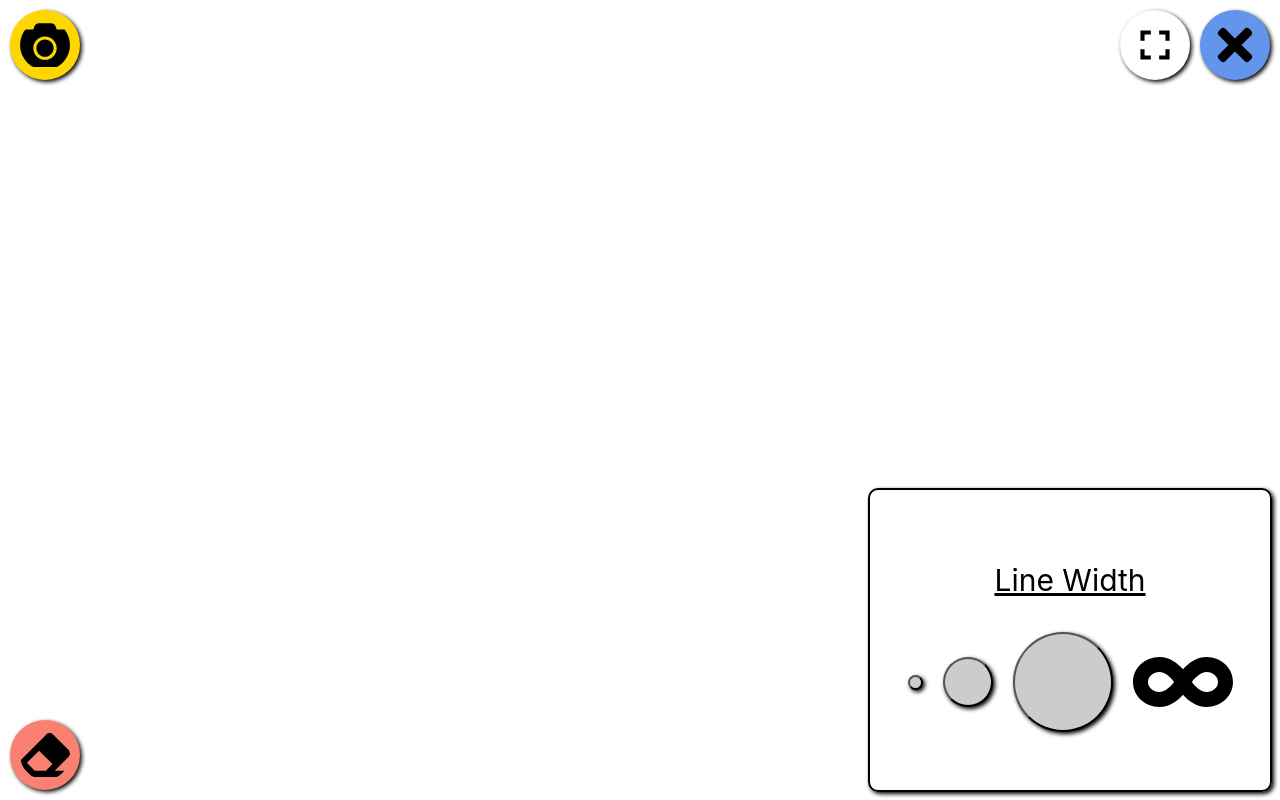
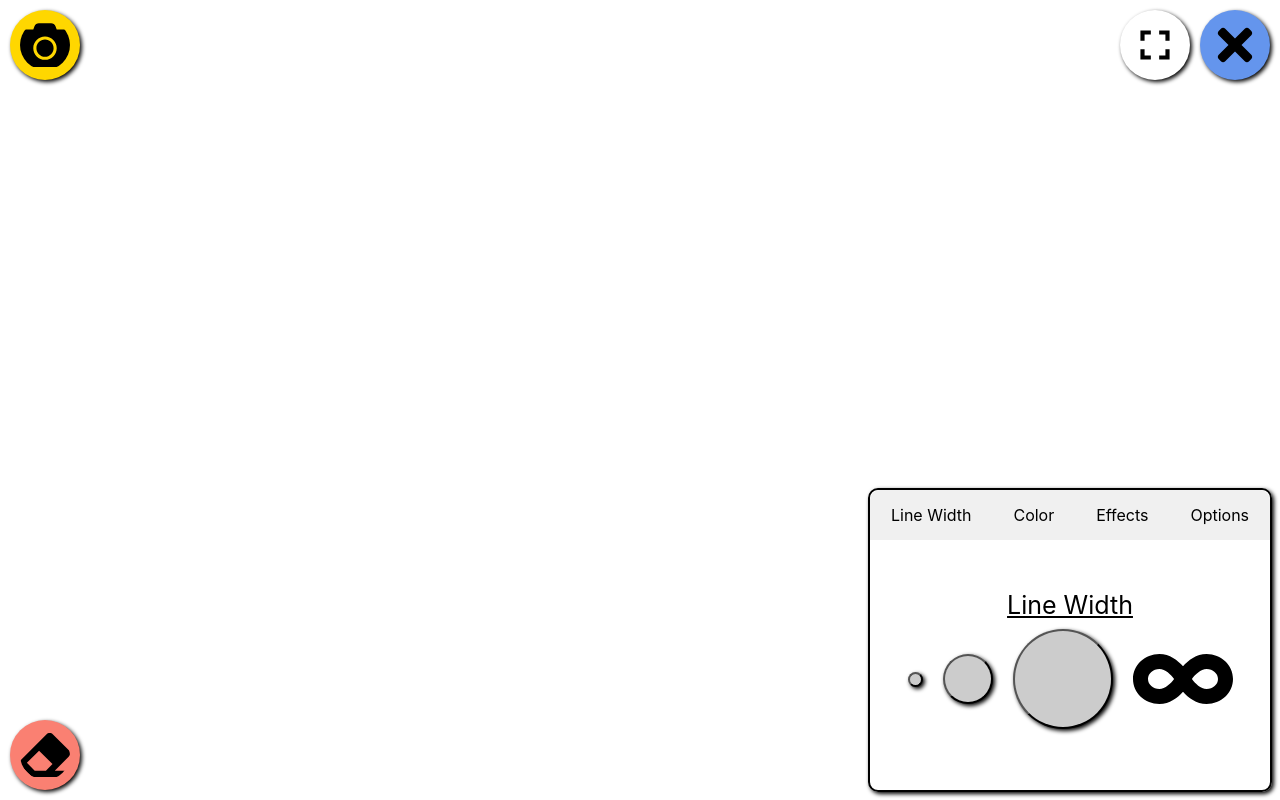
Before and after one commit to ekirbs/react-canvas, a React (Create React App) app: page / in a window 1280 px wide. Both pictures are taken after a click on the icon 1235 px from the left and 45 px from the top of the page. Built offline with nearby package versions, Linux system fonts and the light colour scheme.

Commit message:
added nav tabs to options panel and made linewidth a subcomponent.  next to build out functionality.  Edited manifest to remove error msg in devTools

```diff
--- /dev/null
+++ b/src/components/OptionsPanel/ColorControls/index.js
@@ -0,0 +1,25 @@
+import React from 'react';
+// import { FaInfinity } from "react-icons/fa";
+import './colorControls.css';
+
+function ColorControls() {
+  const setColors = (effect) => {
+    const canvas = document.getElementById('draw');
+    const ctx = canvas.getContext('2d');
+    ctx.effect = effect;
+  };
+
+  return (
+    <div className="colors-controls-container">
+      <h2 className="colors-controls-title">Colors</h2>
+      <div className="colors-controls-buttons">
+        {/* <button className="colors-sm" onClick={() => setcolors(10)}></button> */}
+        <button className="colors-controls-md" onClick={() => setColors(50)}></button>
+        {/* <button className="colors-lg" onClick={() => setcolors(100)}></button>
+        <FaInfinity className="colors-var" onClick={resetTocolors} /> */}
+      </div>
+    </div>
+  );
+}
+
+export default ColorControls;
--- /dev/null
+++ b/src/components/OptionsPanel/EffectsControls/index.js
@@ -0,0 +1,25 @@
+import React from 'react';
+// import { FaInfinity } from "react-icons/fa";
+import './effectsControls.css';
+
+function EffectsControls() {
+  const setEffects = (effect) => {
+    const canvas = document.getElementById('draw');
+    const ctx = canvas.getContext('2d');
+    ctx.effect = effect;
+  };
+
+  return (
+    <div className="effects-controls-container">
+      <h2 className="effects-controls-title">Effects</h2>
+      <div className="effects-controls-buttons">
+        {/* <button className="effects-sm" onClick={() => setEffects(10)}></button> */}
+        <button className="effects-controls-md" onClick={() => setEffects(50)}></button>
+        {/* <button className="effects-lg" onClick={() => setEffects(100)}></button>
+        <FaInfinity className="effects-var" onClick={resetToEffects} /> */}
+      </div>
+    </div>
+  );
+}
+
+export default EffectsControls;
--- /dev/null
+++ b/src/components/OptionsPanel/LineWidthControls/index.js
@@ -0,0 +1,49 @@
+import React from 'react';
+import { FaInfinity } from "react-icons/fa";
+import './lineWidthControls.css';
+
+function LineWidthControls() {
+  const setLineWidth = (width) => {
+    const canvas = document.getElementById('draw');
+    const ctx = canvas.getContext('2d');
+    ctx.lineWidth = width;
+  };
+
+  const resetToVarWidth = () => {
+    let direction = true;
+
+    const canvas = document.getElementById('draw');
+    const ctx = canvas.getContext('2d');
+
+    if (ctx.lineWidth >= 100 || ctx.lineWidth <= 1) {
+      direction = !direction;
+    }
+    ctx.lineWidth += direction ? 1 : -1;
+  };
+
+  // const handleSmLineWidth = () => {
+  //   setLineWidth(10);
+  // };
+
+  // const handleMdLineWidth = () => {
+  //   setLineWidth(50);
+  // };
+
+  // const handleLgLineWidth = () => {
+  //   setLineWidth(100);
+  // };
+
+  return (
+    <div className="line-width-container">
+      <h2 className="line-width-title">Line Width</h2>
+      <div className="line-width-buttons">
+        <button className="line-width-sm" onClick={() => setLineWidth(10)}></button>
+        <button className="line-width-md" onClick={() => setLineWidth(50)}></button>
+        <button className="line-width-lg" onClick={() => setLineWidth(100)}></button>
+        <FaInfinity className="line-width-var" onClick={resetToVarWidth} />
+      </div>
+    </div>
+  );
+}
+
+export default LineWidthControls;
--- /dev/null
+++ b/src/components/OptionsPanel/LineWidthControls/lineWidthControls.css
@@ -0,0 +1,135 @@
+.line-width-container {
+  display: flex;
+  justify-content: center;
+  align-items: center;
+  flex-direction: column;
+  height: 100%;
+  width: 100%;
+}
+
+.line-width-title {
+  text-decoration: underline;
+  font-size: 25px;
+  text-align: center;
+  /* margin: 25px; */
+}
+
+.line-width-buttons {
+  display: flex;
+  justify-content: center;
+  align-items: center;
+
+  align-content: center;
+  flex-wrap: nowrap;
+}
+
+.line-width-sm,
+.line-width-md,
+.line-width-lg {
+  margin: 10px;
+  border-radius: 50%;
+  background-color: #CCC;
+  cursor: pointer;
+  box-shadow: 2px 2px 4px black;
+  transition: transform 0.2s, box-shadow 0.2s, background-color 0.2s;
+  outline: none;
+  -webkit-tap-highlight-color: transparent;
+
+  box-sizing: border-box;
+  flex-shrink: 0;
+  flex-grow: 0;
+  display: inline-block;
+  -webkit-box-sizing: border-box;
+}
+
+.line-width-sm {
+  width: 15px;
+  height: 15px;
+
+  padding: 0;
+  min-width: 15px;
+  min-height: 15px;
+  max-width: 15px;
+  max-height: 15px;
+  aspect-ratio: 1 / 1;
+  flex-basis: 15px;
+}
+
+.line-width-md {
+  width: 50px;
+  height: 50px;
+
+  min-width: 50px;
+  min-height: 50px;
+  max-width: 50px;
+  max-height: 50px;
+}
+
+.line-width-lg {
+  width: 100px;
+  height: 100px;
+
+  min-width: 100px;
+  min-height: 100px;
+  max-width: 100px;
+  max-height: 100px;
+}
+
+.line-width-var {
+  margin: 10px;
+  width: 100px;
+  height: 100px;
+  cursor: pointer;
+  transition: transform 0.2s;
+  outline: none;
+  -webkit-tap-highlight-color: transparent;
+}
+
+.line-width-sm:active,
+.line-width-md:active,
+.line-width-lg:active {
+  transform: scale(0.9);
+  box-shadow: 1px 1px 2px black;
+  background-color: #9b9b9b;
+
+  -webkit-transform: scale(1);
+}
+
+.line-width-var:active {
+  transform: scale(0.9);
+}
+
+@media not all and (min-resolution: 0.001dpcm) {
+  @supports (-webkit-appearance:none) {
+    .line-width-sm {
+      width: 15px;
+      height: 15px;
+      border-radius: 50%;
+      aspect-ratio: 1 / 1;
+    }
+  }
+}
+
+@media screen and (max-width: 900px) {
+  .line-width-buttons {
+    flex-direction: column;
+  }
+
+  .line-width-sm {
+    margin-top: 20px;
+  }
+
+  .line-width-lg {
+    margin-bottom: 0px;
+  }
+
+  .line-width-var {
+    margin: 0px;
+  }
+}
+
+@media screen and (max-height: 400px) {
+  .line-width-buttons {
+    flex-direction: row;
+  }
+}
--- /dev/null
+++ b/src/components/OptionsPanel/OptionsControls/index.js
@@ -0,0 +1,25 @@
+import React from 'react';
+// import { FaInfinity } from "react-icons/fa";
+import './optionsControls.css';
+
+function OptionsControls() {
+  const setOptions = (option) => {
+    const canvas = document.getElementById('draw');
+    const ctx = canvas.getContext('2d');
+    ctx.option = option;
+  };
+
+  return (
+    <div className="options-controls-container">
+      <h2 className="options-controls-title">Options</h2>
+      <div className="options-controls-buttons">
+        {/* <button className="options-sm" onClick={() => setOptions(10)}></button> */}
+        <button className="options-controls-md" onClick={() => setOptions(50)}></button>
+        {/* <button className="options-lg" onClick={() => setOptions(100)}></button>
+        <FaInfinity className="options-var" onClick={resetToOptions} /> */}
+      </div>
+    </div>
+  );
+}
+
+export default OptionsControls;
--- a/src/components/OptionsPanel/index.js
+++ b/src/components/OptionsPanel/index.js
@@ -1,55 +1,46 @@
-import React from 'react';
-import { FaInfinity } from "react-icons/fa";
+import React, { useState } from 'react';
+import LineWidthControls from './LineWidthControls';
+import ColorControls from './ColorControls';
+import EffectsControls from './EffectsControls';
+import OptionsControls from './OptionsControls';
 import './optionsPanel.css';
 
 function OptionsPanel({ isOpen }) {
 
-  const setLineWidth = (width) => {
-    const canvas = document.getElementById('draw');
-    const ctx = canvas.getContext('2d');
-    ctx.lineWidth = width;
-  };
+  const [activeTab, setActiveTab] = useState('line-width');
 
-  const resetToVarWidth = () => {
-    let direction = true;
-
-    const canvas = document.getElementById('draw');
-    const ctx = canvas.getContext('2d');
-
-    if (ctx.lineWidth >= 100 || ctx.lineWidth <= 1) {
-      direction = !direction;
+  const renderPanelContent = () => {
+    switch (activeTab) {
+      case 'line-width':
+        return <LineWidthControls />;
+      case 'color':
+        return <ColorControls />;
+      case 'effects':
+        return <EffectsControls />;
+      case 'options':
+        return <OptionsControls />;
+      default:
+        return <LineWidthControls />;
     }
-    ctx.lineWidth += direction ? 1 : -1;
-  };
-
-  const handleSmLineWidth = () => {
-    setLineWidth(10);
-  };
-
-  const handleMdLineWidth = () => {
-    setLineWidth(50);
-  };
-
-  const handleLgLineWidth = () => {
-    setLineWidth(100);
   };
 
   return (
-    <>
-      <div>
-        <div className={`options-panel ${isOpen ? 'open' : 'closed'}`}>
-            <div className="line-width-container">
-              <h2 className="line-width-title">Line Width</h2>
-              <div className="line-width-buttons">
-                <button className="line-width-sm" onClick={handleSmLineWidth}></button>
-                <button className="line-width-md" onClick={handleMdLineWidth}></button>
-                <button className="line-width-lg" onClick={handleLgLineWidth}></button>
-                <FaInfinity className="line-width-var" onClick={resetToVarWidth} />
-              </div>
-            </div>
+    <div>
+      <div className={`options-panel ${isOpen ? 'open' : 'closed'}`}>
+        {/* Navigation bar for tabs */}
+        <div className="options-panel-tabs">
+          <button className="options-panel-tab" onClick={() => setActiveTab('line-width')}>Line Width</button>
+          <button className="options-panel-tab" onClick={() => setActiveTab('color')}>Color</button>
+          <button className="options-panel-tab" onClick={() => setActiveTab('effects')}>Effects</button>
+          <button className="options-panel-tab" onClick={() => setActiveTab('options')}>Options</button>
+        </div>
+
+        {/* Content for the active tab */}
+        <div className="options-panel-content">
+          {renderPanelContent()}
         </div>
       </div>
-    </>
+    </div>
   );
 }
 
--- a/src/components/OptionsPanel/optionsPanel.css
+++ b/src/components/OptionsPanel/optionsPanel.css
@@ -10,139 +10,70 @@
   box-shadow: 2px 2px 4px black;
   display: flex;
   align-items: center;
-  justify-content: center;
+  /* justify-content: space-between; */
+  flex-direction: column;
 }
 
-.line-width-container {
+.options-panel-tabs {
+  width: 100%;
+  height: 50px;
+  min-height: 50px;
   display: flex;
-  justify-content: center;
   align-items: center;
-  flex-direction: column;
-  height: 100%;
-  width: 100%;
+  justify-content: space-around;
+  border-radius: 10px 10px 0 0;
+  overflow: hidden;
 }
 
-.line-width-title {
-  text-decoration: underline;
-  font-size: 30px;
+.options-panel-tab {
+  height: 100%;
+  /* width: 100px; */
+
+  flex-grow: 1;
   text-align: center;
-  margin: 25px;
+  display: flex;
+  align-items: center;
+  justify-content: center;
+  border: none;
+  cursor: pointer;
+  background-color: #f0f0f0;
+  transition: background-color 0.3s ease;
 }
 
-.line-width-buttons {
-  display: flex;
-  justify-content: center;
-  align-items: center;
-
-  align-content: center;
-  flex-wrap: nowrap;
+.options-panel-tab:hover {
+  background-color: #e0e0e0;
 }
 
-.line-width-sm,
-.line-width-md,
-.line-width-lg {
-  margin: 10px;
-  border-radius: 50%;
-  background-color: #CCC;
-  cursor: pointer;
-  box-shadow: 2px 2px 4px black;
-  transition: transform 0.2s, box-shadow 0.2s, background-color 0.2s;
-  outline: none;
-  -webkit-tap-highlight-color: transparent;
-
-  box-sizing: border-box;
-  flex-shrink: 0;
-  flex-grow: 0;
-  display: inline-block;
-  -webkit-box-sizing: border-box;
+.options-panel-tab:active {
+  background-color: lightgreen;
 }
 
-.line-width-sm {
-  width: 15px;
-  height: 15px;
+.options-panel-content {
+  /* width: 100%;
+  height: 25%;
+  display: flex;
+  align-items: center;
+  justify-content: center; */
 
-  padding: 0;
-  min-width: 15px;
-  min-height: 15px;
-  max-width: 15px;
-  max-height: 15px;
-  aspect-ratio: 1 / 1;
-  flex-basis: 15px;
+  flex-grow: 1;
+  display: flex;
+  align-items: center;
+  justify-content: center;
+  padding: 10px;
 }
 
-.line-width-md {
-  width: 50px;
-  height: 50px;
 
-  min-width: 50px;
-  min-height: 50px;
-  max-width: 50px;
-  max-height: 50px;
-}
-
-.line-width-lg {
-  width: 100px;
-  height: 100px;
-
-  min-width: 100px;
-  min-height: 100px;
-  max-width: 100px;
-  max-height: 100px;
-}
-
-.line-width-var {
-  margin: 10px;
-  width: 100px;
-  height: 100px;
-  cursor: pointer;
-  transition: transform 0.2s;
-  outline: none;
-  -webkit-tap-highlight-color: transparent;
-}
-
-.line-width-sm:active,
-.line-width-md:active,
-.line-width-lg:active {
-  transform: scale(0.9);
-  box-shadow: 1px 1px 2px black;
-  background-color: #9b9b9b;
-
-  -webkit-transform: scale(1);
-}
-
-.line-width-var:active {
-  transform: scale(0.9);
-}
-
-@media not all and (min-resolution: 0.001dpcm) {
-  @supports (-webkit-appearance:none) {
-    .line-width-sm {
-      width: 15px;
-      height: 15px;
-      border-radius: 50%;
-      aspect-ratio: 1 / 1;
-    }
-  }
-}
 
 @media screen and (max-width: 900px) {
   .options-panel {
     height: 400px;
-    width: 200px;
-  }
-
-  .line-width-buttons {
-    flex-direction: column;
+    width: 250px;
   }
 }
 
-@media screen and (max-height: 500px) {
+@media screen and (max-height: 400px) {
   .options-panel {
     height: 200px;
     width: 400px;
   }
-
-  .line-width-buttons {
-    flex-direction: row;
-  }
 }
```
Also changed, not shown: src/components/OptionsPanel/OptionsPanelStable.js (added, +56 -0 lines), public/manifest.json, src/components/OptionsPanel/ColorControls/colorControls.css (added), src/components/OptionsPanel/EffectsControls/effectsControls.css (added), src/components/OptionsPanel/OptionsControls/optionsControls.css (added).
